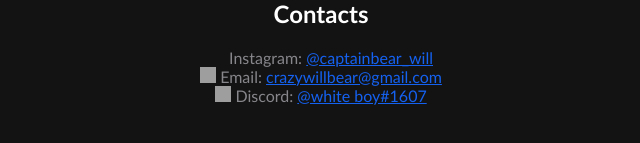
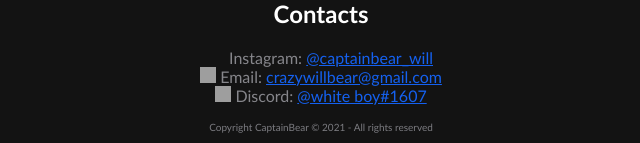
Before and after one commit to CrazyWillBear/CrazyWillBear.github.io, a PHP site: page / in a window 1280 px wide. Shown: the part 1083-1226 px from the top of the page, without its empty margins (319-959 px from the left). Before the commit the page ends 1188 px from the top, so only its background shows below. Run offline with PHP 8.4, Linux system fonts and the light colour scheme; grey boxes are pictures that could not be loaded.

Commit message:
Add copyright notice

```diff
--- a/downloads/index.html
+++ b/downloads/index.html
@@ -42,5 +42,11 @@
                         <a href="/mirrors/ArchInstaller" download><b>- ArchInstaller Linux binary</b></a>
 	    	</p>
 		</div>
+
+            <div class="copyright">
+                <p style="font-family: Trebuchet MS">
+                    Copyright CaptainBear &copy 2021 - All rights reserved
+                </p>
+            </div>
 	</body>
 </html>
--- a/index.html
+++ b/index.html
@@ -94,5 +94,10 @@
 				<img src="https://www.freepnglogos.com/uploads/discord-logo-png/discord-u2013-swiss-geeks-23.png" width="16" height="16" /> Discord: <a href="https://discord.com/users/480455714272444426" target="_blank" rel="noreferrer noopener">@white boy#1607</a>
 			</p>
 		</div>
+    <div class="copyright">
+        <p style="font-family: Trebuchet MS">
+            Copyright CaptainBear &copy 2021 - All rights reserved
+        </p>
+    </div>
 	</body>
 </html>
--- a/projects/index.html
+++ b/projects/index.html
@@ -67,5 +67,11 @@
 					<script src="//cdn.jsdelivr.net/github-cards/latest/widget.js"></script></td>
 			</tr>
 		</table>
+
+                <div class="copyright">
+                    <p style="font-family: Trebuchet MS">
+                        Copyright CaptainBear &copy 2021 - All rights reserved
+                    </p>
+                </div>
 	</body>
 </html>
--- a/software-recommendations/index.html
+++ b/software-recommendations/index.html
@@ -95,5 +95,10 @@
       </ul>
     </ul>
 
+    <div class="copyright">
+      <p style="font-family: Trebuchet MS">
+        Copyright CaptainBear &copy 2021 - All rights reserved
+      </p>
+    </div>
   </body>
 </html>
--- a/style.css
+++ b/style.css
@@ -32,6 +32,14 @@
 	margin-left: auto;
 	margin-right: auto;
 	width: 60%;
+}
+
+.copyright {
+  text-align: center;
+  margin-bottom: auto;
+  height: 1%;
+  color: #7c7c81;
+  font-size: x-small;
 }
 
 .list {
```
